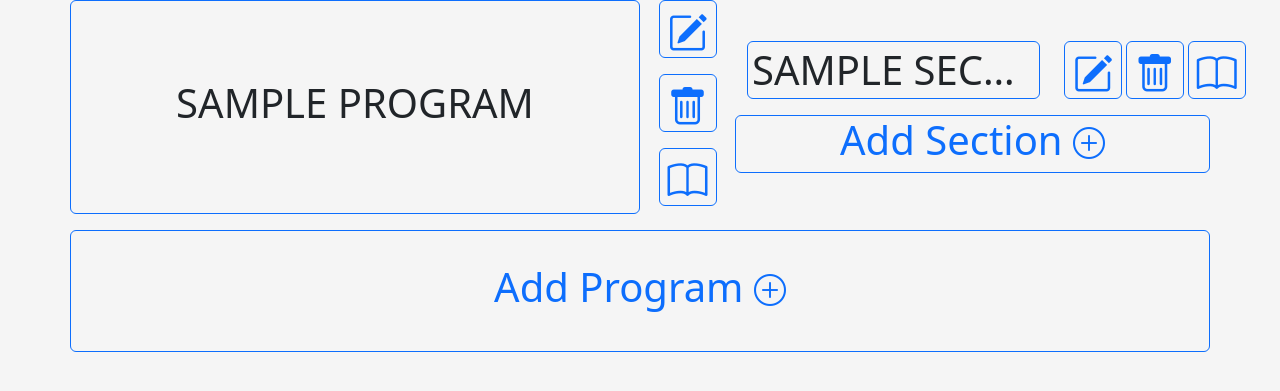
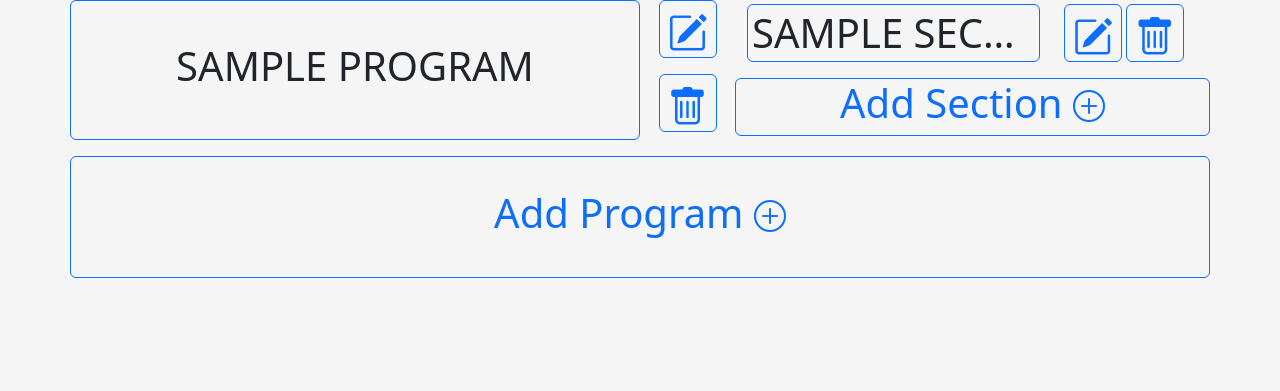
Before and after one commit to Bukangliwayway/ereliv, a PHP site: page /ereliv/admin/programlist.php in a window 1280 px wide. Shown: the top 391 px of the page. Run offline with PHP 8.4, Linux system fonts and the light colour scheme; tables that the repository leaves empty hold one stand-in row (values such as "Sample post"); some libraries are stand-ins or nearby versions.

Commit message:
removedd view

```diff
--- a/admin/programlist.php
+++ b/admin/programlist.php
@@ -52,13 +52,6 @@
                   </a>
                 </h1>
               </div>
-              <div class="row">
-                <h1>
-                  <a href="#viewprogrammodal" class="viewprogrambutton icon-link border border-primary rounded p-2" data-bs-toggle="modal" data-string ="' . $programData['name'] . '">
-                    <i class="bi bi-book"></i>
-                  </a>
-                </h1>
-              </div>
             </div>
             <div
               class="col-5 d-flex flex-column justify-content-center align-items-stretch gap-2"
@@ -79,11 +72,6 @@
                           <h1>
                             <a href="#deletesectionmodal" class="deletesectionbutton icon-link border border-primary rounded p-2" data-string ="' . $row['name'] . '" data-bs-toggle="modal">
                               <i class="bi bi-trash"></i>
-                            </a>
-                          </h1>
-                          <h1>
-                            <a href="#viewsectionmodal" class="viewsectionbutton icon-link border border-primary rounded p-2" data-string ="' . $row['name'] . '" data-bs-toggle="modal">
-                              <i class="bi bi-book"></i>
                             </a>
                           </h1>
                       </div>
@@ -232,7 +220,7 @@
     <div class="modal-dialog modal-dialog-centered">
       <div class="modal-content">
         <div class="modal-header">
-          <h1 class="modal-title fs-5 text-capitalize">
+          <h1 class="modal-title fs-5 text  -capitalize">
             Edit Program
           </h1>
           <button type="button" class="btn-close" data-bs-dismiss="modal" aria-label="Close"></button>
```
